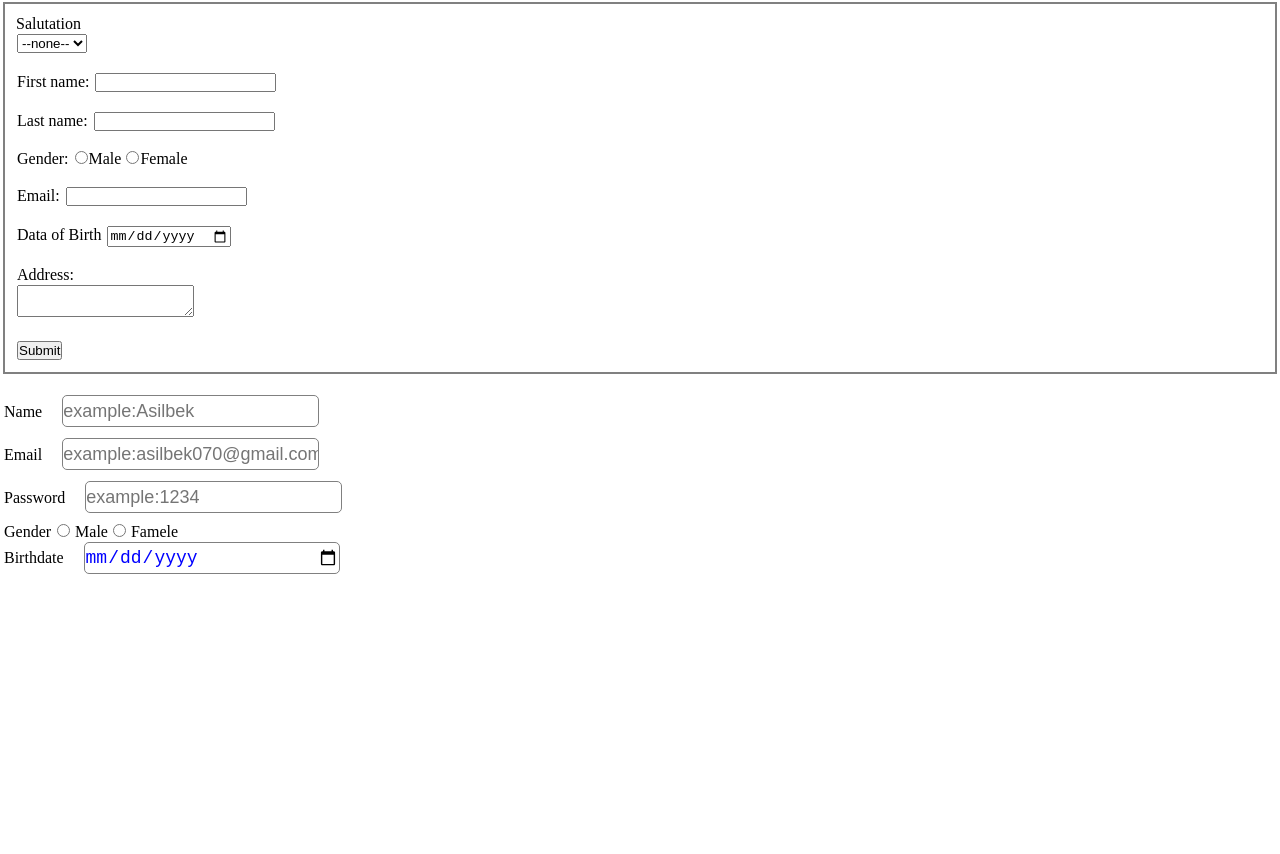
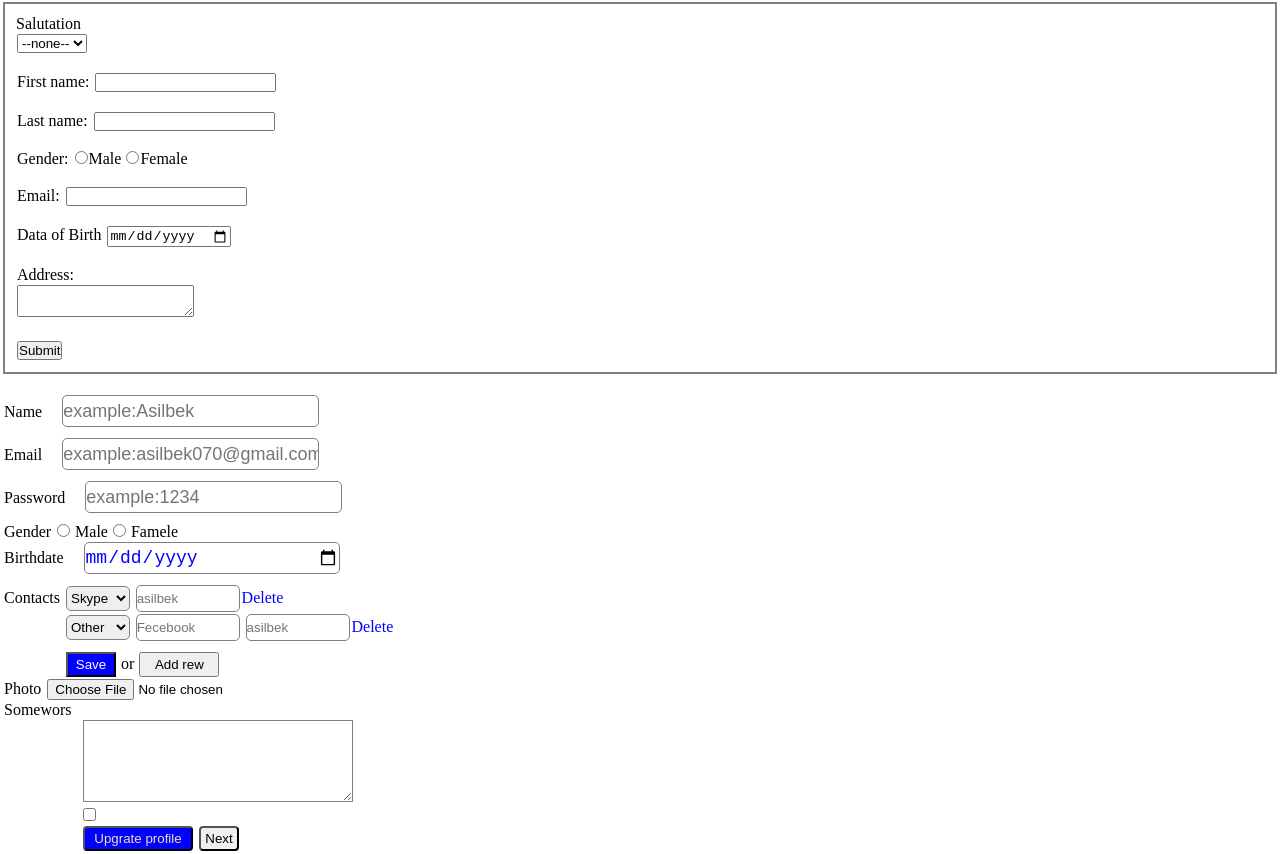
Before and after one commit to as1lbek777/as1lbek777, a plain HTML site: page form-Lesson/index.html in a window 1280 px wide. Before the commit the page ends 800 px from the top, so only its background shows below. Drawn offline with Linux system fonts and the light colour scheme.

Commit message:
git addd

```diff
--- a/form-Lesson/index.html
+++ b/form-Lesson/index.html
@@ -36,6 +36,7 @@
             <button type="submit">Submit</button>
         </form>
     </div>
+
     <form>
         <label for="name">Name</label>
         <input class="input1" type="text" name="name" id="name" placeholder="example:Asilbek" required>     <br>
@@ -51,8 +52,30 @@
         <input type="radio" name="gen" id="gen" required> Famele    <br>
 
         <label for="Birth">Birthdate</label>
-        <input class="input1" type="date" name="Birth" id="Birth" required>
+        <input class="input1" type="date" name="Birth" id="Birth" required> <br>
 
+        <label for="contact">Contacts</label>
+        <select class="select" name="contact" id="contact" required>
+            <option value="">Skype</option>
+        </select>
+        <input class="input" type="text" name="contact" id="contact" placeholder="asilbek" required><span>Delete</span> <br>
+        <select class="select2" name="contact" id="contact" required>
+            <option value="">Other</option>
+        </select>
+        <input class="input" type="text" name="contact" id="contact" placeholder="Fecebook" required>
+        <input class="input" type="text" name="contact" id="contact" placeholder="asilbek" required><span>Delete</span> <br>
+        <button class="button" type="button">Save</button> or
+        <button class="button2" type="button">Add rew</button> <br>
+
+        <label for="pho">Photo</label>
+        <input type="file" name="pho" id="pho" required> <br>
+
+        <label for="som">Somewors</label> <br>
+        <textarea class="text" name="som" id="som"></textarea> <br>
+
+        <input class="cec" type="checkbox" name="" id="" required><br>
+        <button class="button3" type="submit">Upgrate profile</button>
+        <button class="button4" type="button">Next</button>
     </form>
 </body>
 </html>
--- a/form-Lesson/src/input.css
+++ b/form-Lesson/src/input.css
@@ -19,3 +19,63 @@ div{
     font-size: 18px;
     color: blue;
 }
+.select{
+    width: 5%;
+    height: 25px;
+    border-radius: 5px;
+    border: 1.5px solid gray;
+}
+.select2{
+    margin-left: 63px;
+    width: 5%;
+    height: 25px;
+    border-radius: 5px;
+    border: 1.5px solid gray;
+}
+.input{
+    width: 8%;
+    height: 25px;
+    border: 1.5px solid gray;
+    border-radius: 5px;
+}
+span{
+    color: blue;
+}
+.button{
+    margin-left: 63px;
+    width: 50px;
+    height: 25px;
+    background-color: blue;
+    color: white;
+    text-align: center;
+}
+.button2{
+    margin-top: 10px;
+    width: 80px;
+    height: 25px;
+    text-align: center;
+}
+.text{
+    margin-left: 80px;
+    width: 21%;
+    height: 80px;
+    border: 1.5px solid gray;
+}
+.cec{
+    margin-left: 80px;
+}
+.button3{
+    margin-left: 80px;
+    width: 110px;
+    height: 25px;
+    background-color: blue;
+    color: wheat;
+    align-items: center;
+    border-radius: 4px;
+}
+.button4{
+    width: 40px;
+    height: 25px;
+    align-items: center;
+    border-radius: 4px;
+}
```
Also changed, not shown: ID and Class/index.html (added), ID and Class/src/input.css (added).
